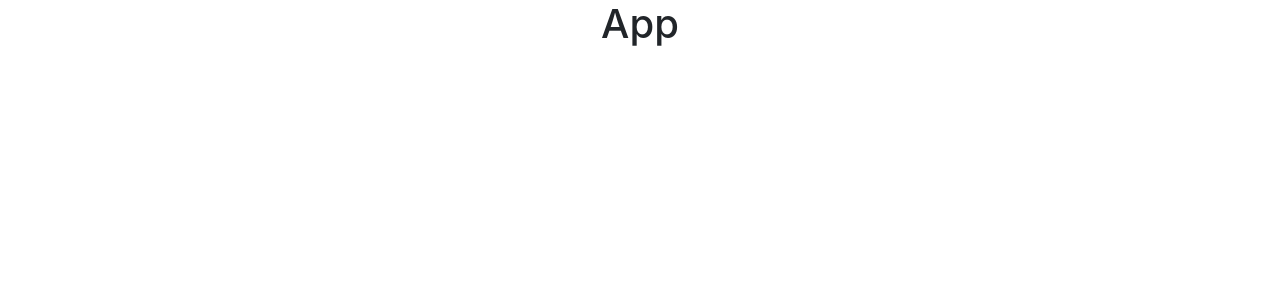
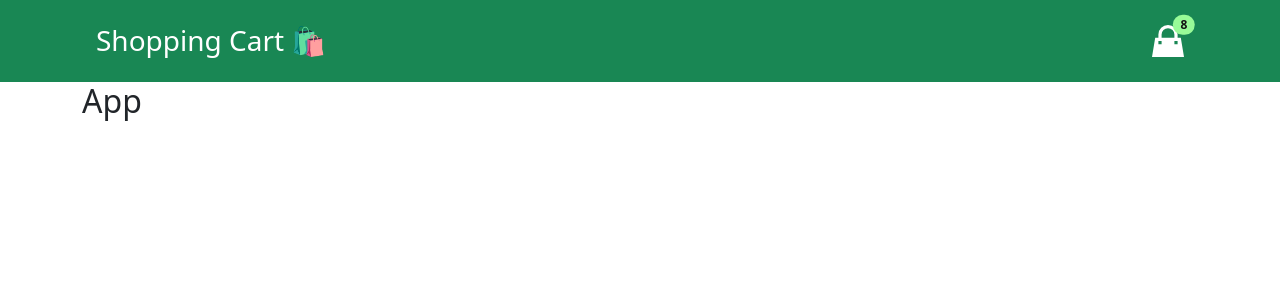
Before and after one commit to scrumpygeo/cart, a React (Create React App) app: page / in a window 1280 px wide. Shown: the top 300 px of the page. Built offline with nearby package versions, Linux system fonts and the light colour scheme.

Commit message:
Navbar component and change to Bootstrap 5

```diff
--- a/public/index.html
+++ b/public/index.html
@@ -25,9 +25,9 @@
       Learn how to configure a non-root public URL by running `npm run build`.
     -->
     <link
+      href="https://cdn.jsdelivr.net/npm/bootstrap@5.3.0-alpha1/dist/css/bootstrap.min.css"
       rel="stylesheet"
-      href="https://stackpath.bootstrapcdn.com/bootstrap/4.1.1/css/bootstrap.min.css"
-      integrity="sha384-WskhaSGFgHYWDcbwN70/dfYBj47jz9qbsMId/iRN3ewGhXQFZCSftd1LZCfmhktB"
+      integrity="sha384-GLhlTQ8iRABdZLl6O3oVMWSktQOp6b7In1Zl3/Jr59b6EGGoI1aFkw7cmDA6j6gD"
       crossorigin="anonymous"
     />
 
@@ -47,18 +47,8 @@
       To create a production bundle, use `npm run build` or `yarn build`.
     -->
     <script
-      src="https://code.jquery.com/jquery-3.3.1.slim.min.js"
-      integrity="sha384-q8i/X+965DzO0rT7abK41JStQIAqVgRVzpbzo5smXKp4YfRvH+8abtTE1Pi6jizo"
-      crossorigin="anonymous"
-    ></script>
-    <script
-      src="https://cdnjs.cloudflare.com/ajax/libs/popper.js/1.14.3/umd/popper.min.js"
-      integrity="sha384-ZMP7rVo3mIykV+2+9J3UJ46jBk0WLaUAdn689aCwoqbBJiSnjAK/l8WvCWPIPm49"
-      crossorigin="anonymous"
-    ></script>
-    <script
-      src="https://stackpath.bootstrapcdn.com/bootstrap/4.1.1/js/bootstrap.min.js"
-      integrity="sha384-smHYKdLADwkXOn1EmN1qk/HfnUcbVRZyYmZ4qpPea6sjB/pTJ0euyQp0Mk8ck+5T"
+      src="https://cdn.jsdelivr.net/npm/bootstrap@5.3.0-alpha1/dist/js/bootstrap.bundle.min.js"
+      integrity="sha384-w76AqPfDkMBDXo30jS1Sgez6pr3x5MlQ1ZAGC+nuZB+EYdgRZgiwxhTBTkF7CXvN"
       crossorigin="anonymous"
     ></script>
   </body>
--- a/src/App.js
+++ b/src/App.js
@@ -1,9 +1,14 @@
+import Navbar from "./Navbar";
 
 function App() {
   return (
-    <div className="container text-center" >
-      <h1>App</h1>
-    </div>
+    <main >
+      <Navbar />
+      <div className="container">
+        <h2>App</h2>
+      </div>
+
+    </main>
   );
 }
 
--- /dev/null
+++ b/src/Navbar.js
@@ -0,0 +1,23 @@
+import React from 'react'
+
+const Navbar = () => {
+  return (
+
+    <nav class="navbar navbar-light bg-success py-4 px-5" >
+
+      <div className='w-100 mx-auto d-flex justify-content-between align-items-center px-5' >
+        <h3 className='mb-0 text-white'>Shopping Cart 🛍️</h3>
+        <div className='display-block position-relative'>
+          <svg xmlns='http://www.w3.org/2000/svg' viewBox='0 0 20 20' className='icon-white'>
+            <path d='M16 6v2h2l2 12H0L2 8h2V6a6 6 0 1 1 12 0zm-2 0a4 4 0 1 0-8 0v2h8V6zM4 10v2h2v-2H4zm10 0v2h2v-2h-2z' />
+          </svg>
+
+          <span class="position-absolute top-0 start-100 translate-middle badge rounded-pill cart-count-color">8 <span class="visually-hidden">unread messages</span></span>
+        </div>
+      </div>
+    </nav >
+
+  )
+}
+
+export default Navbar
--- a/src/index.css
+++ b/src/index.css
@@ -1,13 +1,10 @@
-body {
-  margin: 0;
-  font-family: -apple-system, BlinkMacSystemFont, 'Segoe UI', 'Roboto', 'Oxygen',
-    'Ubuntu', 'Cantarell', 'Fira Sans', 'Droid Sans', 'Helvetica Neue',
-    sans-serif;
-  -webkit-font-smoothing: antialiased;
-  -moz-osx-font-smoothing: grayscale;
+.icon-white {
+  width: 2rem;
+  fill: white;
 }
 
-code {
-  font-family: source-code-pro, Menlo, Monaco, Consolas, 'Courier New',
-    monospace;
+.cart-count-color {
+  background: palegreen;
+  color: #111;
+  font-weight: bold;
 }
```
